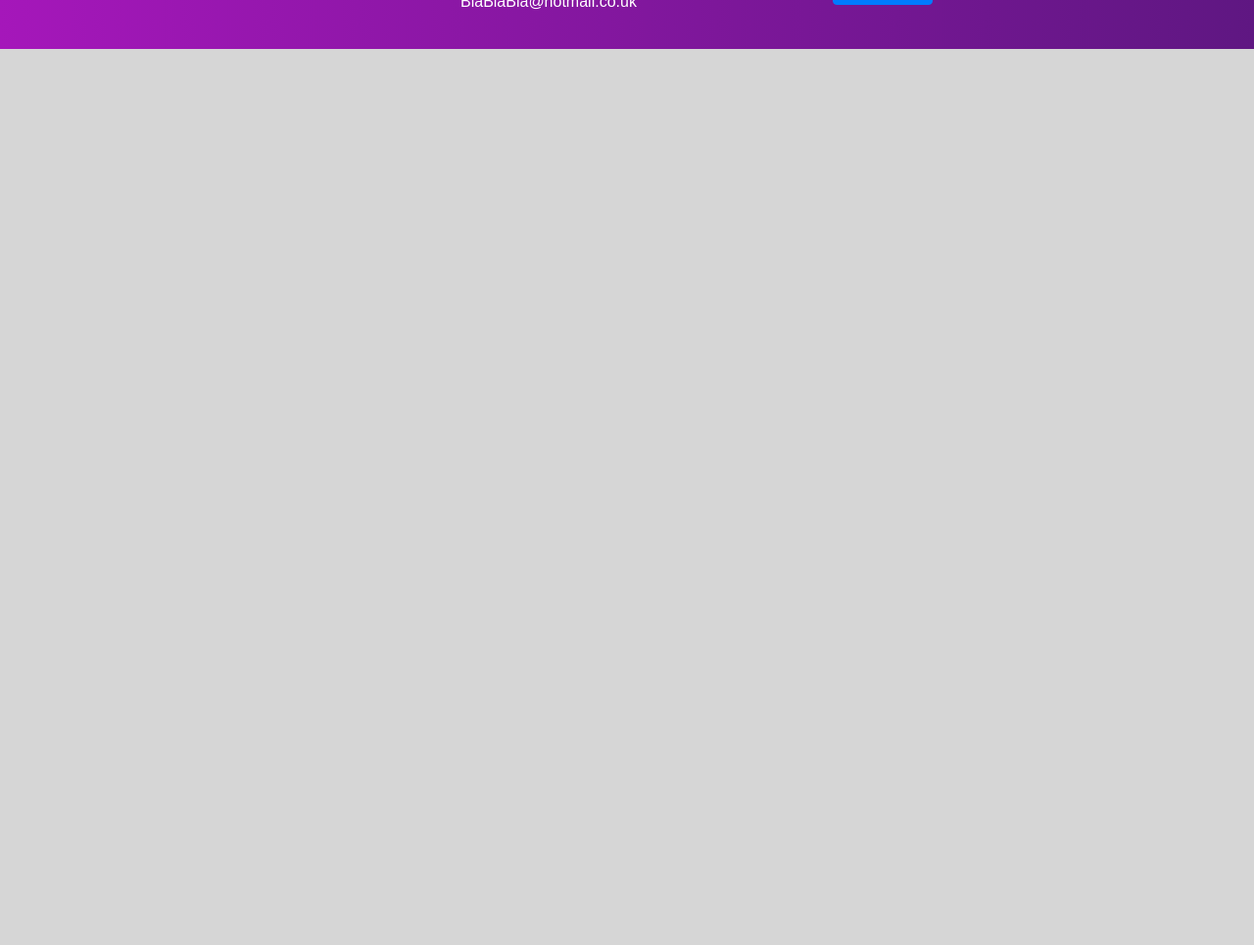
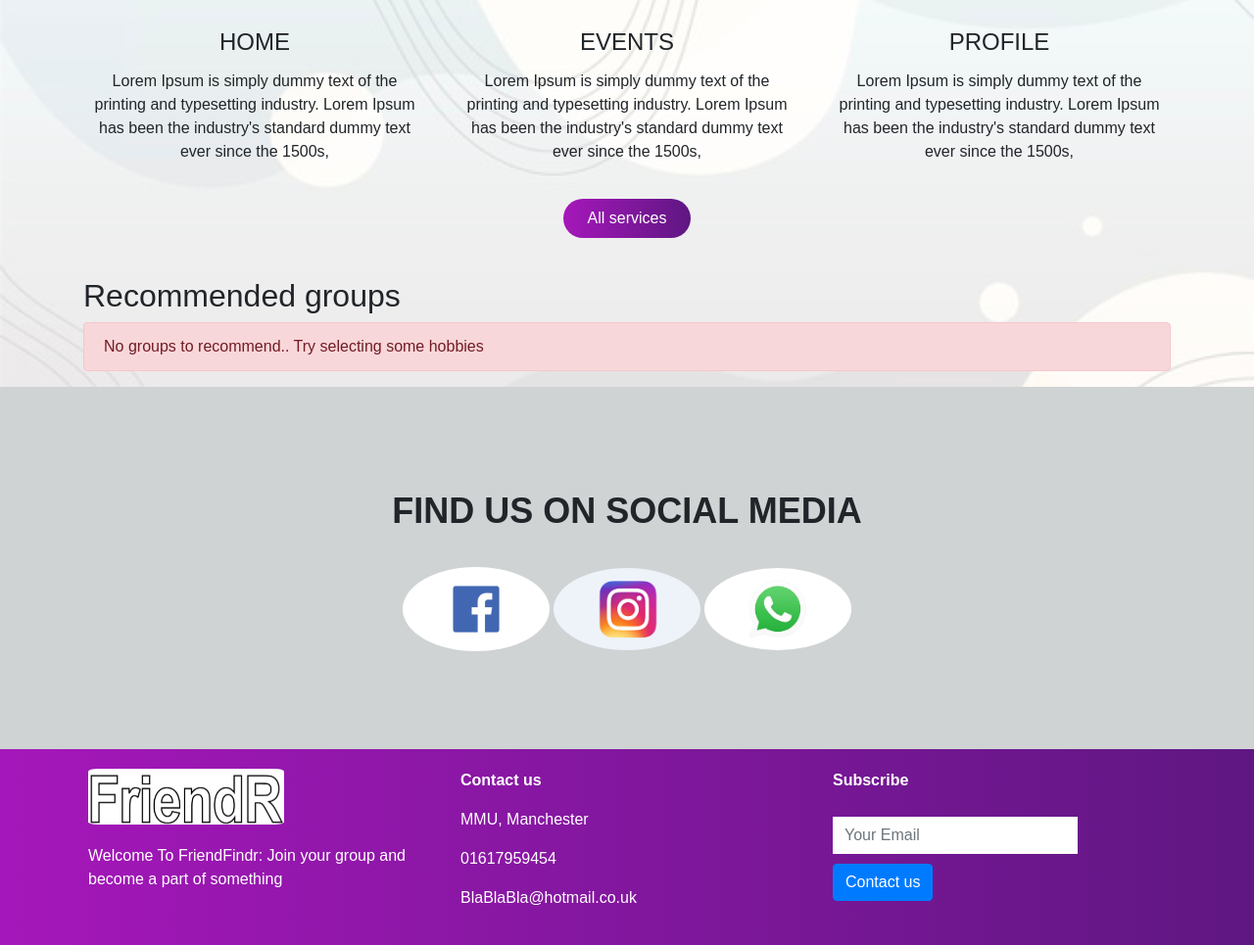
Before and after one commit to MMikey/FriendFindr, a PHP site: page /welcome.php in a window 1280 px wide. Shown: the part 986-1951 px from the top of the page at 98% size. Before the commit the page ends 1036 px from the top, so only its background shows below. Run offline with PHP 8.4, Linux system fonts and the light colour scheme; a user stored in the database is signed in; data comes from the database, SQL or seed files in the repository.

Commit message:
Update welcome.php

```diff
--- a/welcome.php
+++ b/welcome.php
@@ -131,17 +131,59 @@
 
 
 
-<section id="home">
-    <div class="container text-center">
-        <p>Home</p>
+</section>
+	<!----------Banner section --------------->
 
-        <div class="social-icons">
-            <a href="#"> <img src="./data/fb.png" /> </a>
-            <a href="#"> <img src="./data/ig.png" /> </a>
-            <a href="#"> <img src="./data/ws.jpg" /> </a>
-        </div>
-    </div>
-</section>
+	<section id="banner">
+	<div class ="container">
+	<div class ="row">
+	<div class = "col-md-6">
+	<p class="promo-title"> Friends Coming together </p>
+	<p> Lorem Ipsum is simply dummy text of the printing and typesetting industry.
+	Lorem Ipsum has been the industry's standard dummy text ever since the 1500s,
+	when an unknown printer took a galley of type and scrambled it to make a type specimen book.
+	It has survived not only five centuries </p>
+	<a href="#">  </a>
+	</div>
+	<div class="col-md-6 text-center">
+	<img src="./img/friendship.webp" class="img-fluid">
+
+	</div>
+	</div>
+	</div>
+
+
+	 <!--<img src="./img/bck1.jpg" class="bottom-img"> -->
+	</section>
+
+	<!--service section -->
+
+	<section id="services">
+	<div class="container text-center">
+	<h1 class="title"> WHAT WE DO? </h1>
+	<div class="row">
+	<div class="col-md-4 services">
+	<img src="./img/home.jpg" class="service-img">
+	<h4> Home </h4>
+	<p> Lorem Ipsum is simply dummy text of the printing and typesetting industry.
+	Lorem Ipsum has been the industry's standard dummy text ever since the 1500s, </p>
+	</div>
+	<div class="col-md-4 services">
+	<img src="./img/event.jpg" class="service-img">
+	<h4> Events </h4>
+	<p> Lorem Ipsum is simply dummy text of the printing and typesetting industry.
+	Lorem Ipsum has been the industry's standard dummy text ever since the 1500s, </p>
+	</div>
+	<div class="col-md-4 services">
+	<img src="./img/profile.jpg" class="service-img">
+	<h4> Profile </h4>
+	<p> Lorem Ipsum is simply dummy text of the printing and typesetting industry.
+	Lorem Ipsum has been the industry's standard dummy text ever since the 1500s, </p>
+	</div>
+	</div>
+	<button type="button" class="btn btn-primary"> All services </button>
+	</div>
+	</section>
 
 
 
```
